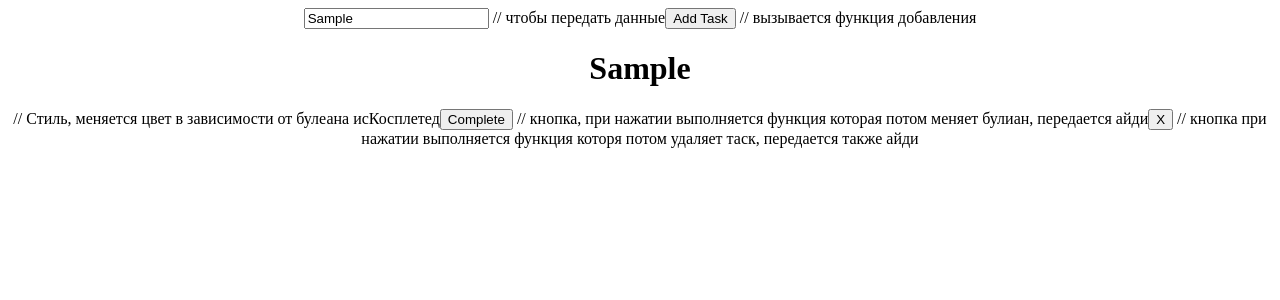
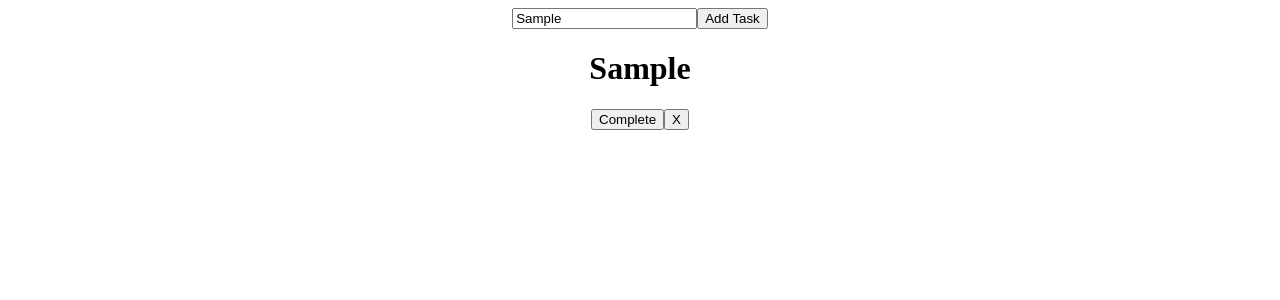
Before and after one commit to SamaelHugo/ReactLearning, a React (Create React App) app: page / in a window 1280 px wide. Both pictures are taken after typing "Sample" into the empty fields and a click on the button "Add Task". Shown: the top 300 px of the page. Built offline with nearby package versions, Linux system fonts and the light colour scheme.

Commit message:
добавлять убирать комплитить

```diff
--- a/src/App.js
+++ b/src/App.js
@@ -3,46 +3,39 @@ import {useState} from "react";
 import {Task} from "./task";
 
 function App() {
-    const [todoList, setTodoList] = useState([]); // стейт, создает список заданий называется todoList,
-    // чтобы его менять создается сеттудулист
-    const [newTask, setNewTask] = useState(""); // само задание, называется ньютаск это строка,
-    // чтобы взаимодействовать используется сетнью таск
+    const [todoList, setTodoList] = useState([]);
+    const [newTask, setNewTask] = useState("");
 
-    const handleChange = (e) => { // функция, для изменения значения задания
+    const handleChange = (e) => {
         setNewTask(e.target.value);
     };
 
-    const addTask = () => { // функция добавления задания
-        const task = { // само задание это объект с 3 параметрами
-            id: todoList.length === 0 ? 1 : todoList[todoList.length - 1].id + 1, // айдм, чтобы понимать какой номер.
-            // берется размер всего листа, если 0, то задание 1, если нет, то у последнего задания берется айди и добавляется 1
-            taskName: newTask, // само задание которое из стейта
-            isCompleted: false // по базе фолс
+    const addTask = () => {
+        const task = {
+            id: todoList.length === 0 ? 1 : todoList[todoList.length - 1].id + 1,
+            taskName: newTask,
+            isCompleted: false
         }
-      setTodoList([...todoList, task]); // вызывается сет тудулист чтобы поменять значение листа и добавить задание
+      setTodoList([...todoList, task]);
     };
 
-    const deleteTask = (id) => { // функция удаления задания, принимает айди
-        setTodoList(todoList.filter((task) => task.id !== id)); // метод фильтр проходит по каждому элементу
-        // списка тудулист и возвращает новый, оставляя только те которые прошли проверку, тоесть задача оставляется
-        // если ее id не равен данному айди который передался, функция записывает новый массив в стейт без айди который преедался
+    const deleteTask = (id) => {
+        setTodoList(todoList.filter((task) => task.id !== id));
     }
 
-    const completeTask = (id) => { // функция принимает айди, меняет булеан
+    const completeTask = (id) => {
         setTodoList(todoList.map((task) => task.id === id ? { ...task, isCompleted: !task.isCompleted } : task));
-        // метод мап проходит по каждому и меняет таск если проходит проверку, если эта та самя задача которую кликнули, если нет
-        // то возвращаем просто task, если да то создаем копию задачи но меняем будеан и сет туду лист записывает новый массив
     }
 
   return (
     <div className="App">
         <div className="addTask">
-            <input onChange={handleChange} type="text"/> // чтобы передать данные
-            <button onClick={addTask}>Add Task</button> // вызывается функция добавления
+            <input onChange={handleChange} type="text"/>
+            <button onClick={addTask}>Add Task</button>
         </div>
         <div className="list">
-            {todoList.map((task) => { // показывается весь список, метод мап проходит по каждому заданию
-                return <Task // компонент передаются все нужные данные, в том числе и функции
+            {todoList.map((task) => {
+                return <Task
                     taskName={task.taskName}
                     id={task.id}
                     deleteTask={deleteTask}
--- a/src/task.js
+++ b/src/task.js
@@ -1,9 +1,9 @@
-export const Task = (props) => { // функция таск, принимает пропс (аргументы, любые)
+export const Task = (props) => {
     return (
         <div>
-            <h1 style={{color: props.isCompleted ? "green" : "black"}}>{props.taskName}</h1> // Стиль, меняется цвет в зависимости от булеана исКосплетед
-            <button onClick={() => props.completeTask(props.id)}>Complete</button> // кнопка, при нажатии выполняется функция которая потом меняет булиан, передается айди
-            <button onClick={() => props.deleteTask(props.id)}>X</button> // кнопка при нажатии выполняется функция которя потом удаляет таск, передается также айди
+            <h1 style={{color: props.isCompleted ? "green" : "black"}}>{props.taskName}</h1>
+            <button onClick={() => props.completeTask(props.id)}>Complete</button>
+            <button onClick={() => props.deleteTask(props.id)}>X</button>
         </div>
     )
 }
```
